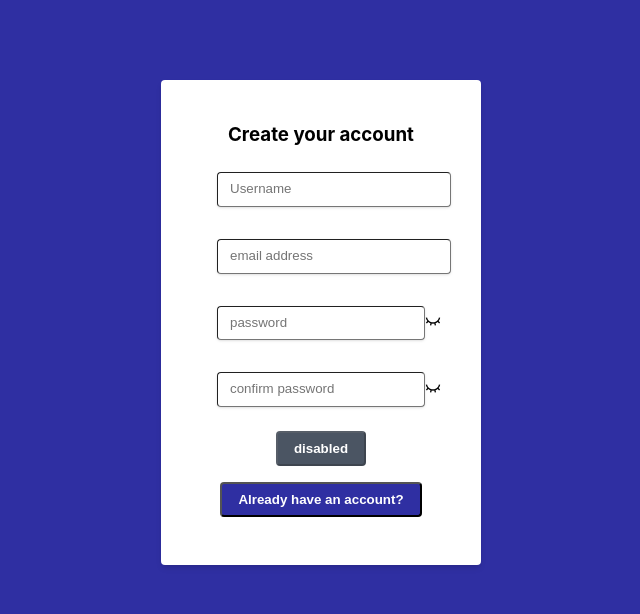
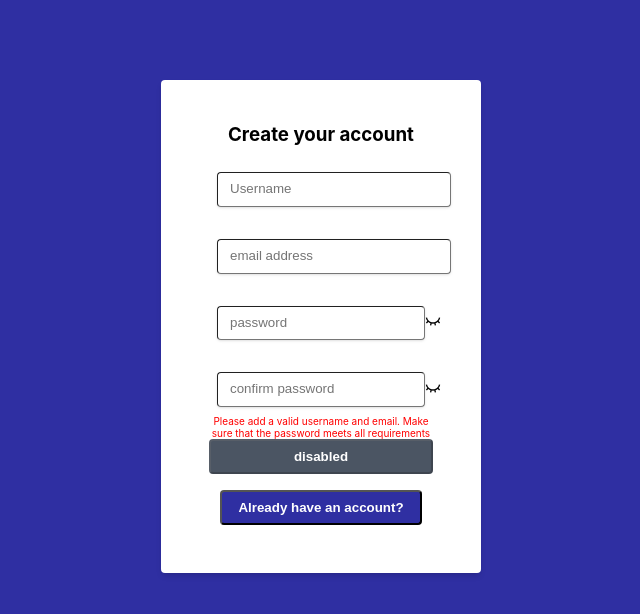
Before and after one commit to UzielCarranza/chat-app, a React (Create React App) app: page /signup in a window 1280 px wide. Shown: the top 614 px of the page, without its empty margins (319-959 px from the left). Built offline with nearby package versions, Linux system fonts and the light colour scheme.

Commit message:
changed message of been a title to been a span for better accesibility

```diff
--- a/src/components/signup/SignUp.js
+++ b/src/components/signup/SignUp.js
@@ -125,19 +125,16 @@ export const SignUp = () => {
 
                 {
                     !username || !email || !password || password !== confirmPasswordValue || passWordRequirements.passwordMeetsAllRequirements !== true ?
+                        <div className="w-full flex flex-col">
+                            <span style={{fontSize: 10, color: "red"}}>{!username && !email? "Please add a valid username and email. " :  username || !email ? "Please add a valid email. " : !username || email ? " Please add a valid username. " : ""}
+                                {!password || !passWordRequirements.passwordMeetsAllRequirements ? "Make sure that the password meets all requirements" : ""}
+                            </span>
                             <button
-                                className="login-form-button mt-4 background-base disabled-btn"
-                                disabled={true}
-                                title={
-                                `This button is disabled because:
-${!username ? "the username field is empty" : ""}
-${!email ? "the email field is empty" : ""}
-${!password ? "the password field is empty" : ""}
-${password !== confirmPasswordValue ? "Confirmation password doesn't matched" : ""}
-${passWordRequirements.passwordMeetsAllRequirements !== true ? "The password provided doesn't fulfill all the requirements" : ""} `}
-                            >
+                                className="not-allowed-message login-form-button background-base disabled-btn"
+                                disabled={true}>
                                 disabled
                             </button>
+                        </div>
                         :
                         <button
                             className="login-form-button mt-4 background-base cursor-pointer"
```
